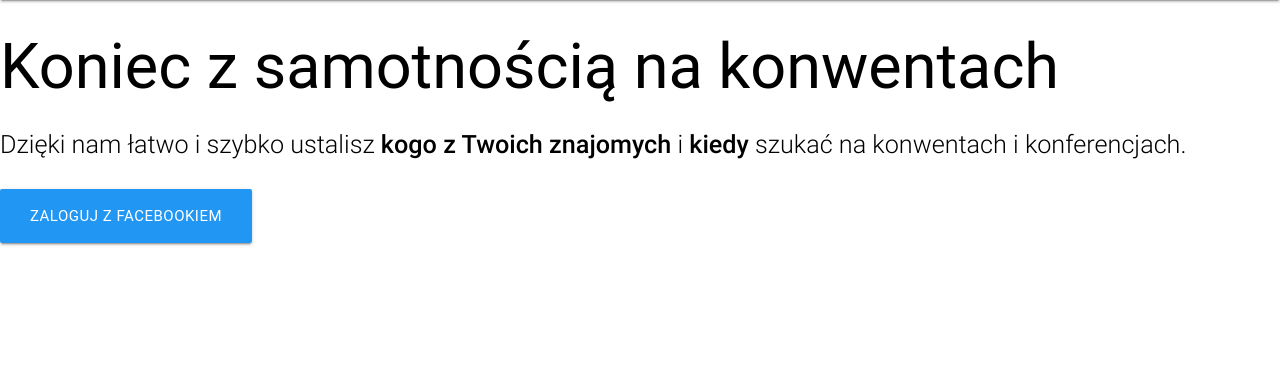
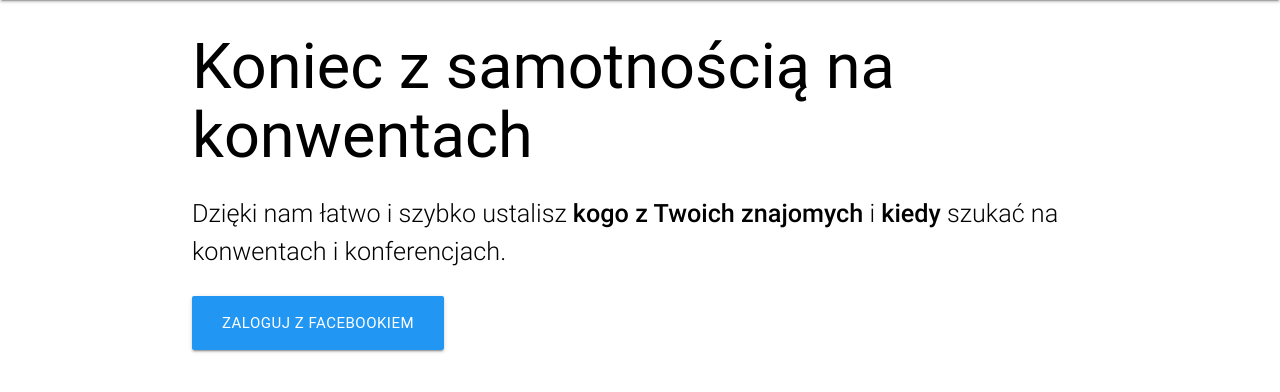
Before and after one commit to Michcioperz/plansza, a Django app: page / in a window 1280 px wide. Shown: the part 64-456 px from the top of the page. Run offline with Django 3.2, Linux system fonts and the light colour scheme; some libraries are stand-ins or nearby versions; some web fonts are replaced.

Commit message:
once upon a time I forgot

```diff
--- a/plansza/templates/plansza/landing_page.html
+++ b/plansza/templates/plansza/landing_page.html
@@ -1,9 +1,12 @@
 {% extends "plansza/core.html" %}
 {% block body %}
-  <h1>Koniec z samotnością na konwentach</h1>
-  <p class="flow-text">Dzięki nam łatwo i szybko ustalisz <strong>kogo z Twoich znajomych</strong> i
-    <strong>kiedy</strong> szukać na konwentach i konferencjach.</p>
-  {% if request.user.is_authenticated %}
-    <a class="btn-large green" href="{% url "list_events" %}">Przejrzyj swoje wydarzenia</a>{% else %}
-    <a class="btn btn-large blue" href="{% url "social:begin" "facebook" %}">Zaloguj z Facebookiem</a>{% endif %}
+  <div class="container">
+    <h1>Koniec z samotnością na konwentach</h1>
+    <p class="flow-text">Dzięki nam łatwo i szybko ustalisz <strong>kogo z Twoich znajomych</strong> i
+      <strong>kiedy</strong> szukać na konwentach i konferencjach.</p>
+    {% if request.user.is_authenticated %}
+      <a class="btn btn-large center green" href="{% url "list_events" %}">Przejrzyj swoje wydarzenia</a>{% else %}
+      <a class="btn btn-large center blue" href="{% url "social:begin" "facebook" %}">Zaloguj z
+        Facebookiem</a>{% endif %}
+  </div>
 {% endblock body %}
```
